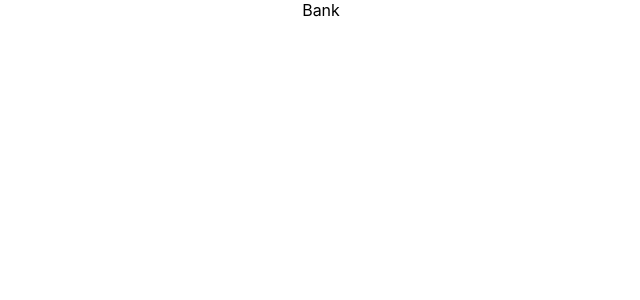
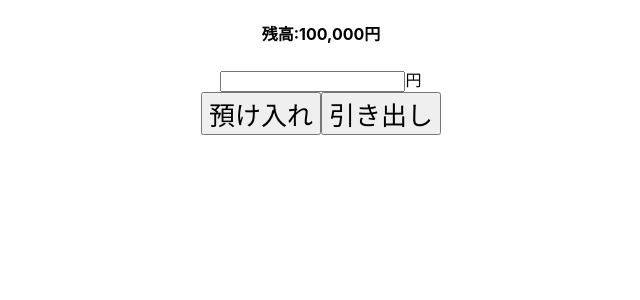
Before and after one commit to Takumikimura1899/useReducer_practice, a React (Vite) app: page / in a window 1280 px wide. Shown: the top 300 px of the page, without its empty margins (319-959 px from the left). Built offline with nearby package versions, Linux system fonts and the light colour scheme.

Commit message:
[add] UIrayout

```diff
--- a/src/components/Bank.tsx
+++ b/src/components/Bank.tsx
@@ -25,5 +25,19 @@ const reducer = (state: State, action: Action) => {
 
 export const Bank = () => {
   const [state, dispatch] = useReducer(reducer, initialState);
-  return <div>Bank</div>;
+  return (
+    <div>
+      <h4>残高:{state.savings.toLocaleString()}円</h4>
+      <div className='operationArea'>
+        <div>
+          <input type='number' />
+          <span>円</span>
+        </div>
+        <div className='buttons'>
+          <button>預け入れ</button>
+          <button>引き出し</button>
+        </div>
+      </div>
+    </div>
+  );
 };
```
